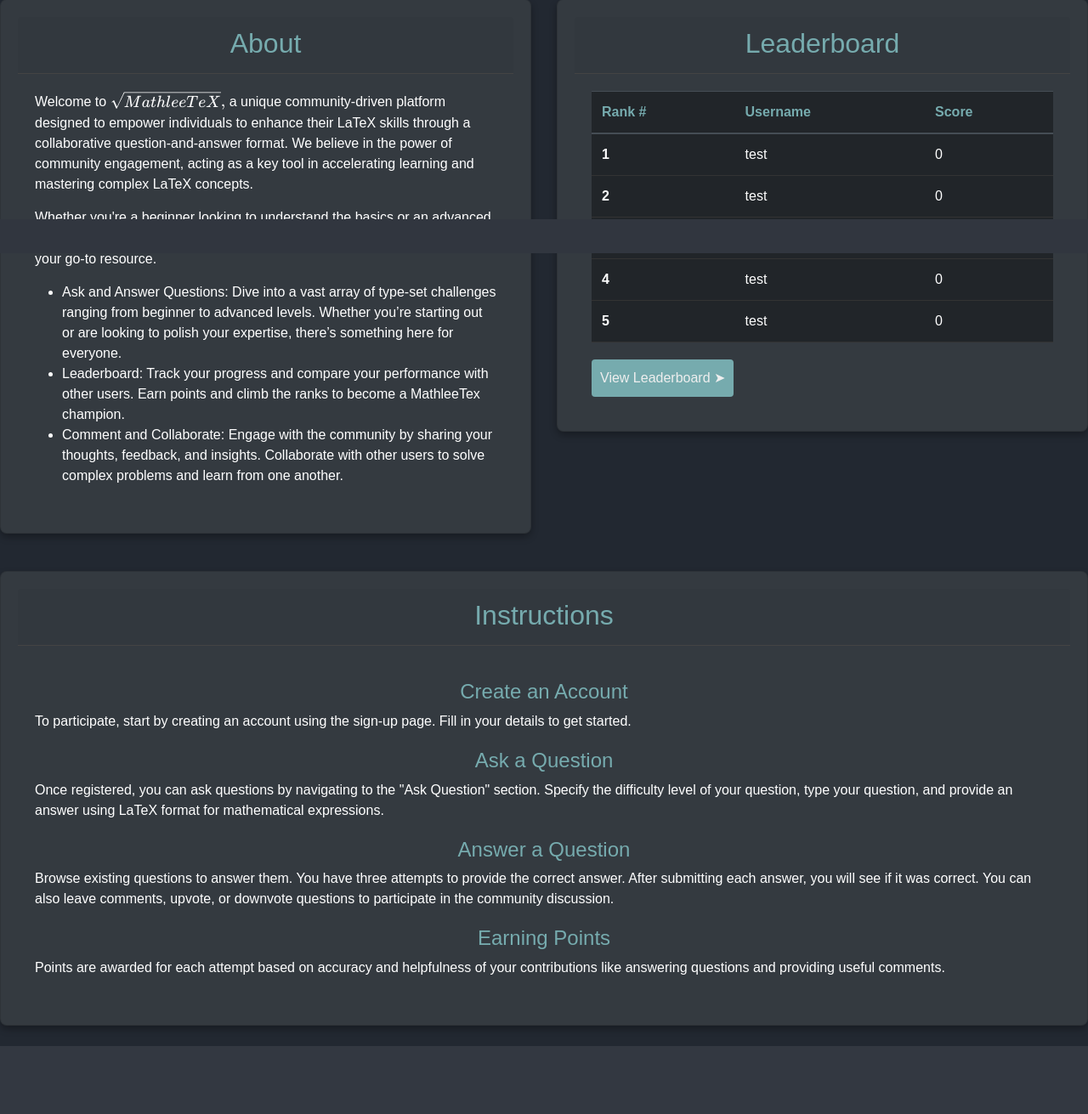
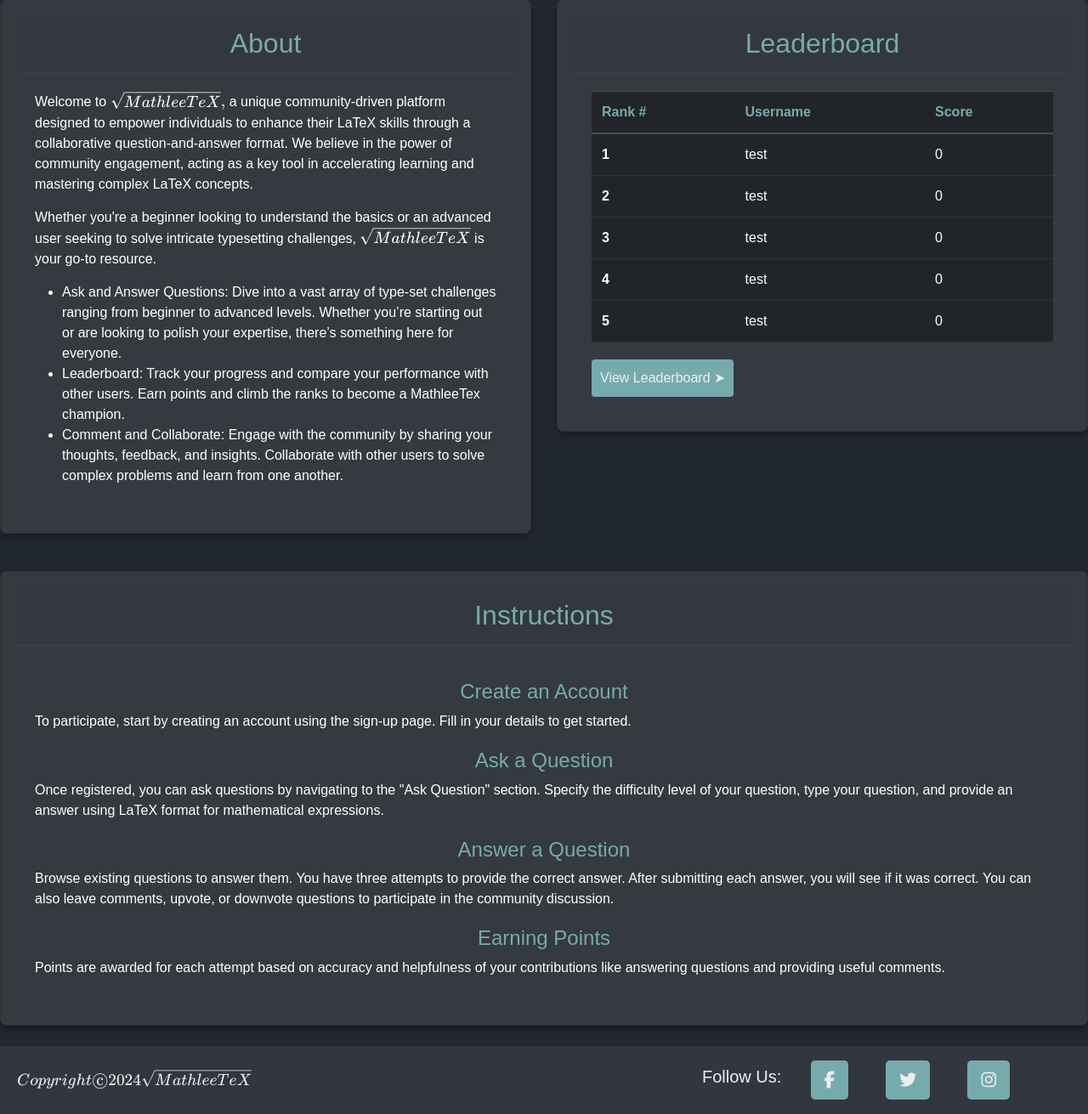
Before and after one commit to just1mitch/MathleeTeX, a Flask app: page / in a window 1280 px wide. Shown: the part 502-1813 px from the top of the page at 85% size. Before the commit the page ends 1733 px from the top, so only its background shows below. Run offline with Flask 3, Linux system fonts and the light colour scheme; some libraries are stand-ins or nearby versions; some web fonts are replaced.

Commit message:
Social media buttons
- social media buttons added
- currently they do not link to any website
- working on making nav bar fixed position
- made footer not fixed

```diff
--- a/app/static/CSS/style.css
+++ b/app/static/CSS/style.css
@@ -18,10 +18,29 @@
   display: flex;
   justify-content: space-between;
   align-items: center;
-  position: fixed;
   bottom: 0px;
-  height: 40px;
+  height: 80px;
   width: 100%;
+}
+.socials-container {
+  align-items: center;
+  width: 30%;
+  float: right;
+  justify-content: space-between;
+  display: flex;
+  margin-right: 5%;
+}
+.social-btn {
+  background-color: #76ABAE;
+  border: none;
+  color: #EEEEEE;
+  font-size: 20px;
+  margin-right: 10px;
+  transition: transform 0.3s ease;
+}
+.social-btn:hover {
+  transform: scale(1.2);
+  color: #76ABAE;
 }
 .logo {
   font-size: 24px;
--- a/app/templates/base.html
+++ b/app/templates/base.html
@@ -7,11 +7,14 @@
     <!-- Bootstrap CSS -->
     <link rel="stylesheet" type="text/css" href="https://cdn.jsdelivr.net/gh/dreampulse/computer-modern-web-font@master/fonts.css">
     <link href="https://cdn.jsdelivr.net/npm/bootstrap@5.3.3/dist/css/bootstrap.min.css" rel="stylesheet" integrity="sha384-QWTKZyjpPEjISv5WaRU9OFeRpok6YctnYmDr5pNlyT2bRjXh0JMhjY6hW+ALEwIH" crossorigin="anonymous">
+    <link rel="stylesheet" href="https://maxcdn.bootstrapcdn.com/bootstrap/4.5.2/css/bootstrap.min.css">
     <!-- KaTeX CSS -->
     <link rel="stylesheet" href="https://cdn.jsdelivr.net/npm/katex@0.13.18/dist/katex.min.css">
     <!-- Custom CSS -->
     <link href="https://maxcdn.bootstrapcdn.com/bootstrap/4.5.2/css/bootstrap.min.css" rel="stylesheet">
     <link rel="stylesheet" href="{{ url_for('static', filename='CSS/style.css') }}">
+    <!-- Font Awesome -->
+    <link rel="stylesheet" href="https://cdnjs.cloudflare.com/ajax/libs/font-awesome/5.15.4/css/all.min.css">
 
     <link
     rel="stylesheet"
@@ -60,6 +63,17 @@
   <script src="{{ url_for('static', filename='JavaScript/bg.js') }}"></script>
   {% block footer %}{% endblock %}
   <!-- Optional footer content can be added here -->
+  <div class="katex-render"> Copyright &#169 2024\sqrt{MathleeTeX}</div>
+
+  <div class="socials-container">
+    <h5>Follow Us:</h5>
+    <button class="btn btn-lg social-btn"><i class="fab fa-facebook-f"></i></button>
+    <button class="btn btn-lg social-btn"><i class="fab fa-twitter"></i></button>
+    <button class="btn btn-lg social-btn"><i class="fab fa-instagram"></i></button>
+  </div>
+
+  <script src="https://kit.fontawesome.com/a076d05399.js"></script>
+
 </footer>
 
 </html>
```
